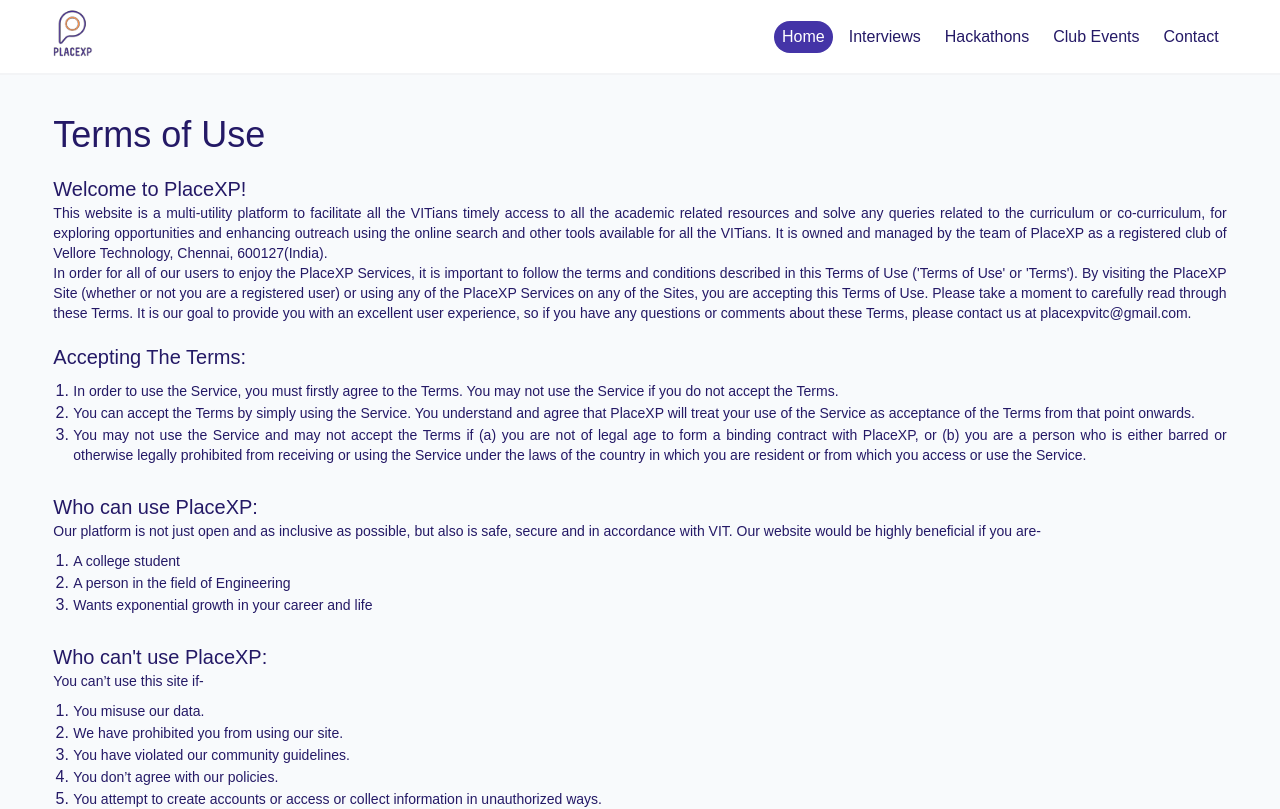
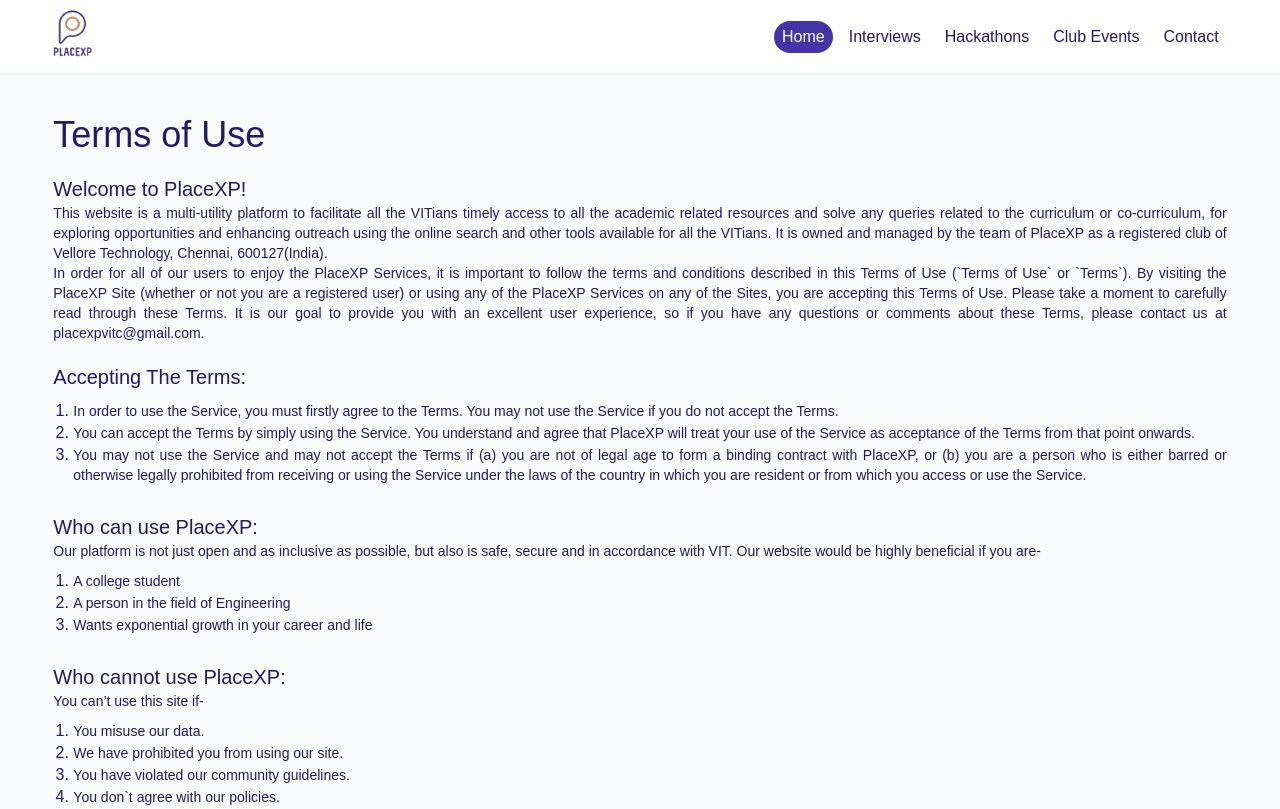
Before and after one commit to SarathAdhi/PlaceXP-Redesign, a Next.js app: page /policy in a window 1280 px wide. Shown: the top 809 px of the page. Built offline with nearby package versions, Linux system fonts and the light colour scheme.

Commit message:
Update policy.jsx

```diff
--- a/src/pages/policy.jsx
+++ b/src/pages/policy.jsx
@@ -9,7 +9,7 @@
       <div className="text-justify mb-5">
         <H4 className="font-medium">Welcome to PlaceXP!</H4>
         <P className="">{"This website is a multi-utility platform to facilitate all the VITians timely access to all the academic related resources and solve any queries related to the curriculum or co-curriculum, for exploring opportunities and enhancing outreach using the online search and other tools available for all the VITians. It is owned and managed by the team of PlaceXP as a registered club of Vellore Technology, Chennai, 600127(India)."}</P>
-        <P className="">{"In order for all of our users to enjoy the PlaceXP Services, it is important to follow the terms and conditions described in this Terms of Use ('Terms of Use' or 'Terms'). By visiting the PlaceXP Site (whether or not you are a registered user) or using any of the PlaceXP Services on any of the Sites, you are accepting this Terms of Use. Please take a moment to carefully read through these Terms. It is our goal to provide you with an excellent user experience, so if you have any questions or comments about these Terms, please contact us at placexpvitc@gmail.com."}</P>
+        <P className="">{"In order for all of our users to enjoy the PlaceXP Services, it is important to follow the terms and conditions described in this Terms of Use (`Terms of Use` or `Terms`). By visiting the PlaceXP Site (whether or not you are a registered user) or using any of the PlaceXP Services on any of the Sites, you are accepting this Terms of Use. Please take a moment to carefully read through these Terms. It is our goal to provide you with an excellent user experience, so if you have any questions or comments about these Terms, please contact us at placexpvitc@gmail.com."}</P>
       </div>
 
       <div className="text-justify mb-5">
@@ -32,13 +32,13 @@
       </div>
 
       <div className="text-justify mb-5">
-        <H4 className="font-medium">Who can't use PlaceXP:</H4>
+        <H4 className="font-medium">Who cannot use PlaceXP:</H4>
         <P className="">{"You can’t use this site if-"}</P>
         <ol className="list-decimal my-2 ml-5">
           <li><P className="">{"You misuse our data."}</P></li>
           <li><P className="">{"We have prohibited you from using our site."}</P></li>
           <li><P className="">{"You have violated our community guidelines."}</P></li>
-          <li><P className="">{"You don’t agree with our policies."}</P></li>
+          <li><P className="">{"You don`t agree with our policies."}</P></li>
           <li><P className="">{"You attempt to create accounts or access or collect information in unauthorized ways."}</P></li>
         </ol>
       </div>
@@ -65,7 +65,7 @@
 
       <div className="text-justify mb-5">
         <H4 className="font-medium">Maintenance of Service:</H4>
-        <P className="">{"PlaceXP may at any time deactivate or suspend the Member's access to and/or the Services (as the case may be) without any prior notice in order to carry out system maintenance, upgrading, testing, repairs and other related work. Without prejudice to the other provisions of this Agreement, PlaceXP shall not be liable for any loss and damage, costs and expense that the Member may suffer or incur, and no fees or charges payable by the Member to the PlaceXP shall be deducted, refunded or rebated, as a result of such deactivation or suspension."}</P>
+        <P className="">{"PlaceXP may at any time deactivate or suspend the Member`s access to and/or the Services (as the case may be) without any prior notice in order to carry out system maintenance, upgrading, testing, repairs and other related work. Without prejudice to the other provisions of this Agreement, PlaceXP shall not be liable for any loss and damage, costs and expense that the Member may suffer or incur, and no fees or charges payable by the Member to the PlaceXP shall be deducted, refunded or rebated, as a result of such deactivation or suspension."}</P>
       </div>
 
       <div className="text-justify mb-5">
@@ -79,10 +79,10 @@
         <ol className="list-decimal my-2 ml-5">
           <li><P className="">{"harasses or advocates harassment of another person"}</P></li>
           <li><P className="">{"is patently offensive to the online community, any such content that promotes racism, bigotry, hatred or physical harm of any kind against any group or individual"}</P></li>
-          <li><P className="">{"involves unsolicited mass mailing or 'spamming', the transmission of 'junk mail', 'chain letters': promotes any information that is misleading, is false or that promotes illegal activities or conduct that is abusive, threatening, obscene, defamatory or libellous"}</P></li>
-          <li><P className="">{"promotes unauthorized or an illegal copy of another person's copyrighted work, such as providing pirated computer programs or links to them, providing information to circumvent manufacture-installed copy-protect devices"}</P></li>
+          <li><P className="">{"involves unsolicited mass mailing or `spamming`, the transmission of `junk mail`, `chain letters`: promotes any information that is misleading, is false or that promotes illegal activities or conduct that is abusive, threatening, obscene, defamatory or libellous"}</P></li>
+          <li><P className="">{"promotes unauthorized or an illegal copy of another person`s copyrighted work, such as providing pirated computer programs or links to them, providing information to circumvent manufacture-installed copy-protect devices"}</P></li>
           <li><P className="">{"contains restricted or password only access pages, or hidden pages or images (those not linked to or from another accessible page)"}</P></li>
-          <li><P className="">{"provides any kind of instructional information about illegal activities such as violating someone's privacy, making or buying illegal weapons, or providing or creating computer viruses, or hacking"}</P></li>
+          <li><P className="">{"provides any kind of instructional information about illegal activities such as violating someone`s privacy, making or buying illegal weapons, or providing or creating computer viruses, or hacking"}</P></li>
           <li><P className="">{"solicits passwords or personal identifying information for commercial or unlawful purposes from other users"}</P></li>
         </ol>
         <P className="font-bold">{"Any kind of misbehaviour mentioned above, can lead to account suspension and might also lead to the involvement of VIT management."}</P>
```
